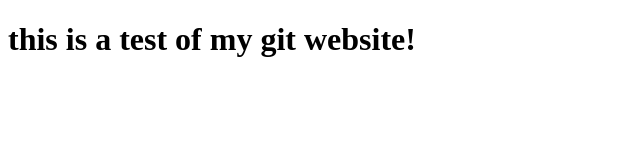
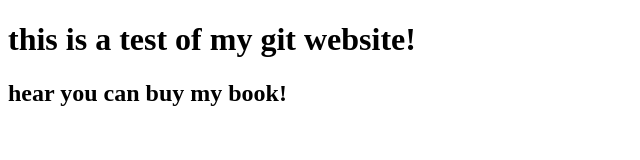
Before and after one commit to lolifer69/myFirstRepository, a plain HTML site: page index.html in a window 1280 px wide. Shown: the whole page, without its empty margins (0-640 px from the left). Drawn offline with Linux system fonts and the light colour scheme.

Commit message:
added sub text

```diff
--- a/index.html
+++ b/index.html
@@ -12,6 +12,10 @@
         this is a test of my git website!
     </h1>
 
+    <h2>
+        hear you can buy my book!
+    </h2>
+
 </body>
 
 </html>
```
